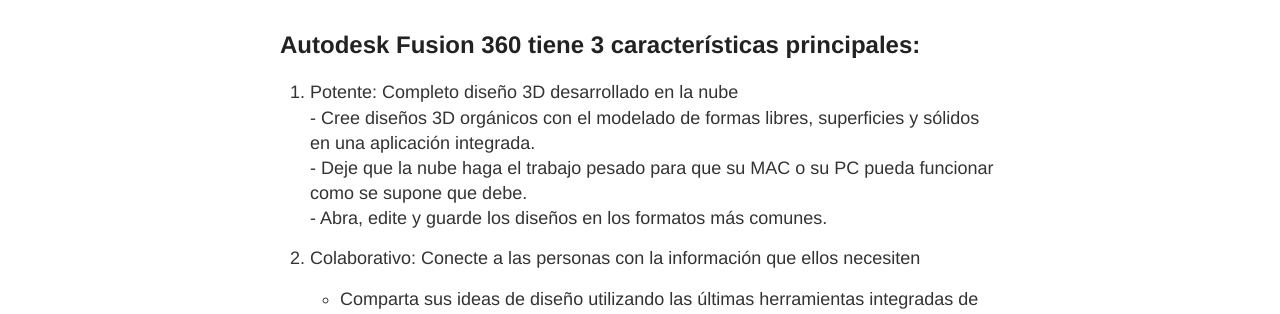
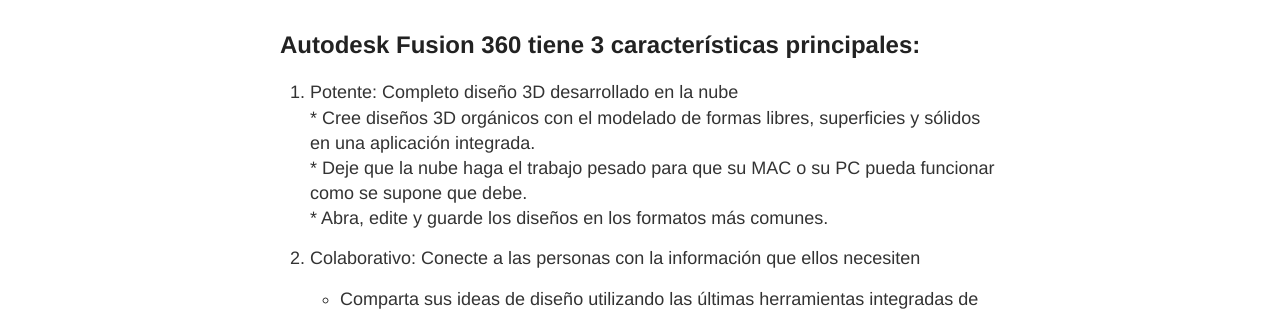
Before and after one commit to innovadevs/innovadevs.github.io, a Jekyll site: the page built from _posts/2018-6-24-que-es-fusion-360.md, in a window 1280 px wide. Shown: the part 302-616 px from the top of the page. Built offline with Jekyll 4.4.1, drawn with Linux system fonts in a browser that asks for light colours.

```diff
--- a/_posts/2018-6-24-que-es-fusion-360.md
+++ b/_posts/2018-6-24-que-es-fusion-360.md
@@ -8,9 +8,9 @@ Fusion 360 es una herramienta CAD / CAM / CAE basada en la nube, para el desarro
 
 ## Autodesk Fusion 360 tiene 3 características principales:
  1.  Potente: Completo diseño 3D desarrollado en la nube
-    - Cree diseños 3D orgánicos con el modelado de formas libres, superficies y sólidos en una aplicación integrada.
-    - Deje que la nube haga el trabajo pesado para que su MAC o su PC pueda funcionar como se supone que debe.
-    - Abra, edite y guarde los diseños en los formatos más comunes.
+    * Cree diseños 3D orgánicos con el modelado de formas libres, superficies y sólidos en una aplicación integrada.
+    * Deje que la nube haga el trabajo pesado para que su MAC o su PC pueda funcionar como se supone que debe.
+    * Abra, edite y guarde los diseños en los formatos más comunes.
 
  2. Colaborativo: Conecte a las personas con la información que ellos necesiten
 
```
